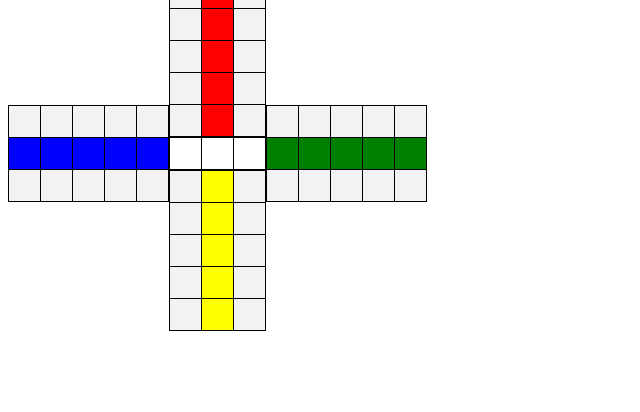
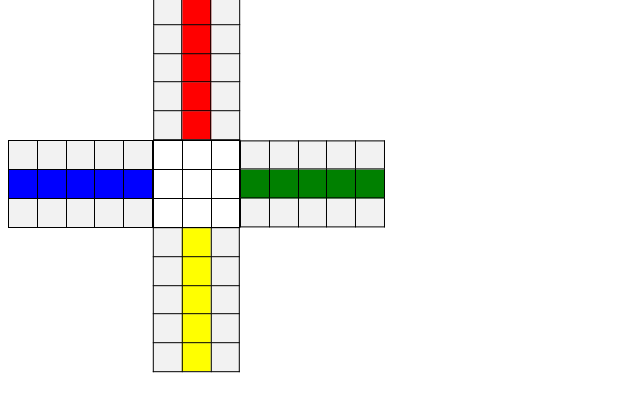
Before and after one commit to Drinkwafers/ProgettoSDEP, a website: page private/restricted.html in a window 1280 px wide. Shown: the whole page, without its empty margins (0-640 px from the left). Drawn offline with Linux system fonts and the light colour scheme.

Commit message:
tabelloneS

```diff
--- a/private/restricted.css
+++ b/private/restricted.css
@@ -2,6 +2,8 @@
                 display: inline-flex;
                 flex-direction: column;
                 align-items: center;
+                gap: 1.8em;
+                margin-top: 1em;
             }
 
             #blocco-centrale {
@@ -40,8 +42,8 @@
                 border: 1px solid black;
                 padding: 0.5em;
                 text-align: left;
-                width: 2em;
-                height: 2em;
+                width: 1.8em;
+                height: 1.8em;
                 box-sizing: border-box;
             }
 
```
